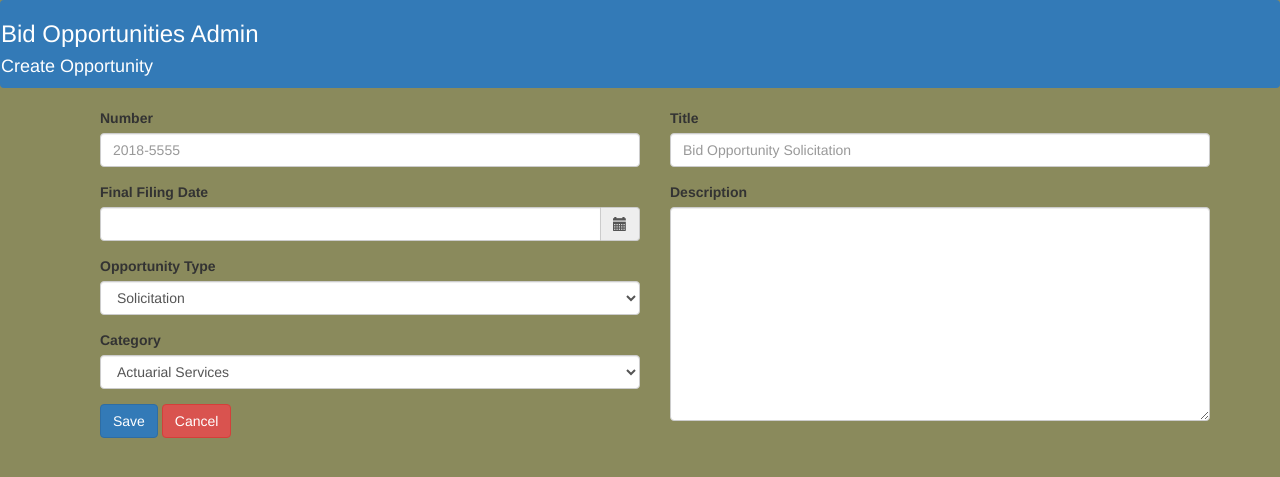
After one commit to TeamBAT/BidOpps, a PHP site: page /propose.php in a window 1280 px wide. The commit adds this page. Shown: the top 477 px of the page. Run offline with PHP 8.4, Linux system fonts and the light colour scheme; some libraries are stand-ins or nearby versions.

Commit message:
Added Bid submission

```diff
--- a/action/adminLogin.php
+++ b/action/adminLogin.php
@@ -1,7 +1,4 @@
 <?php
-	//Start session
-	session_start();
-
 	//Include database connection details
 	require_once('connection.php');
 
--- a/action/connection.php
+++ b/action/connection.php
@@ -1,8 +1,10 @@
 <?php
+session_start();
+
 $mysql_hostname = "localhost";
 $mysql_user = "root";
 $mysql_password = "";
-$mysql_database = "BidOps";
+$mysql_database = "bidopps_db";
 $prefix = "";
 $bd = mysqli_connect($mysql_hostname, $mysql_user, $mysql_password) or die("Could not connect database");
 mysqli_select_db($bd, $mysql_database) or die("Could not select database");
--- /dev/null
+++ b/propose.php
@@ -0,0 +1,101 @@
+
+<!doctype html>
+<html lang="en">
+  <head>
+    <meta charset="utf-8">
+    <meta name="viewport" content="width=device-width, initial-scale=1, shrink-to-fit=no">
+    <meta name="description" content="">
+    <meta name="author" content="">
+
+    <title>Solicitation</title>
+
+<script src="https://ajax.googleapis.com/ajax/libs/jquery/2.1.1/jquery.min.js"></script>
+
+<script src="https://cdnjs.cloudflare.com/ajax/libs/moment.js/2.9.0/moment-with-locales.js"></script>
+
+<script src="https://maxcdn.bootstrapcdn.com/bootstrap/3.3.5/js/bootstrap.min.js"></script>
+
+<script src="http://cdn.rawgit.com/Eonasdan/bootstrap-datetimepicker/a549aa8780dbda16f6cff545aeabc3d71073911e/src/js/bootstrap-datetimepicker.js"></script>
+
+<link href="https://maxcdn.bootstrapcdn.com/bootstrap/3.3.5/css/bootstrap.min.css" rel="stylesheet"/>
+
+<link href="http://cdn.rawgit.com/Eonasdan/bootstrap-datetimepicker/a549aa8780dbda16f6cff545aeabc3d71073911e/build/css/bootstrap-datetimepicker.css" rel="stylesheet"/>
+
+  </head>
+
+  <body style="background: #8a8a5c">
+
+    <nav class="navbar navbar-dark bg-primary fixed-top">
+      <h3 style="color:#ffff">Bid Opportunities Admin</h3>
+      <h4>Create Opportunity</h4>
+    </nav>
+
+    <main role="main" class="container">
+
+    <div class="container">
+    <form class="needs-validation" action="action/submitOpportunity.php" method="POST">
+        <div class='col-sm-6'>
+			<div class="form-group">
+				<label for="id-number">Number</label>
+				<input type="text" class="form-control" placeholder="2018-5555" maxlength="9" name="id-number" id="id-number" required>
+			</div>
+            <div class="form-group">
+				<label for="datetimepicker">Final Filing Date</label>
+                <div class='input-group date' id='datetimepicker'>
+                    <input type='text' class="form-control" name="date" id="datetimepicker" required/>
+                    <span class="input-group-addon">
+                        <span class="glyphicon glyphicon-calendar"></span>
+                    </span>
+                </div>
+            </div>
+			<div class="form-group">
+				<label for="type">Opportunity Type</label>
+				<select class="form-control" name="type" id="type" required>
+					<option>Solicitation</option>
+				</select>
+			</div>
+			<div class="form-group">
+				<label for="category">Category</label>
+				<select class="form-control" name="category" id="category">
+					<option>Actuarial Services</option>
+					<option>Architecture & Engineering</option>
+					<option>Construction</option>
+					<option>Consulting</option>
+					<option>Health</option>
+					<option>Information Technology</option>
+					<option>Investments (Non-Manager)</option>
+					<option>Legal Services - Outside Counsel</option>
+					<option>Mailing</option>
+					<option>Miscellaneous</option>
+					<option>Photography/Video Services</option>
+					<option>Printing/Reproduction/Graphic Design</option>
+				</select>
+			</div>
+		<button type="submit" class="btn btn-primary">Save</button>
+		<a class="btn btn-danger" href="home.php" role="button">Cancel</a>
+        </div>
+
+		<div class="col-sm-6">
+			<div class="form-group">
+				<label for="title">Title</label>
+				<input type="text" class="form-control" placeholder="Bid Opportunity Solicitation" name="title" id="title" required>
+			</div>
+			<div class="form-group">
+				<label for="description">Description</label>
+				<textarea class="form-control" name="description" id="description" rows="10" required></textarea>
+			</div>
+		</div>
+
+    </form>
+	</div>
+
+    </main><!-- /.container -->
+
+    <!-- Bootstrap core JavaScript
+    ================================================== -->
+    <!-- Placed at the end of the document so the pages load faster -->
+  </body>
+  <script>
+    $('#datetimepicker').datetimepicker();
+    </script>
+</html>
```
Also changed, not shown: action/submitOpportunity.php (added, +30 -0 lines), datepicker.php (deleted, +0 -90 lines), all_tables.sql (line endings or trailing spaces).
